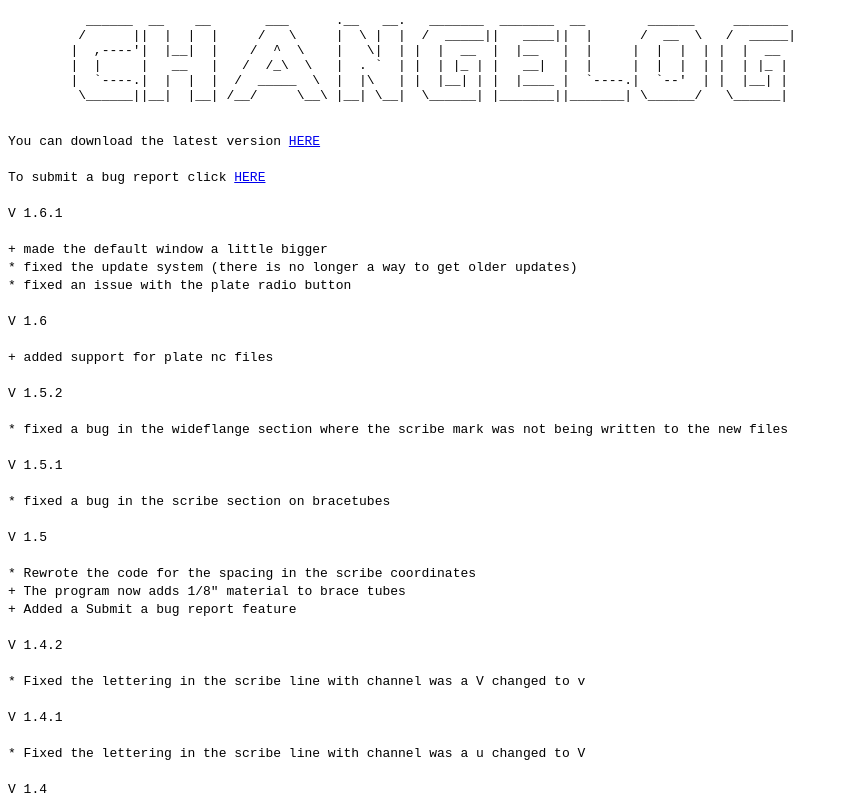
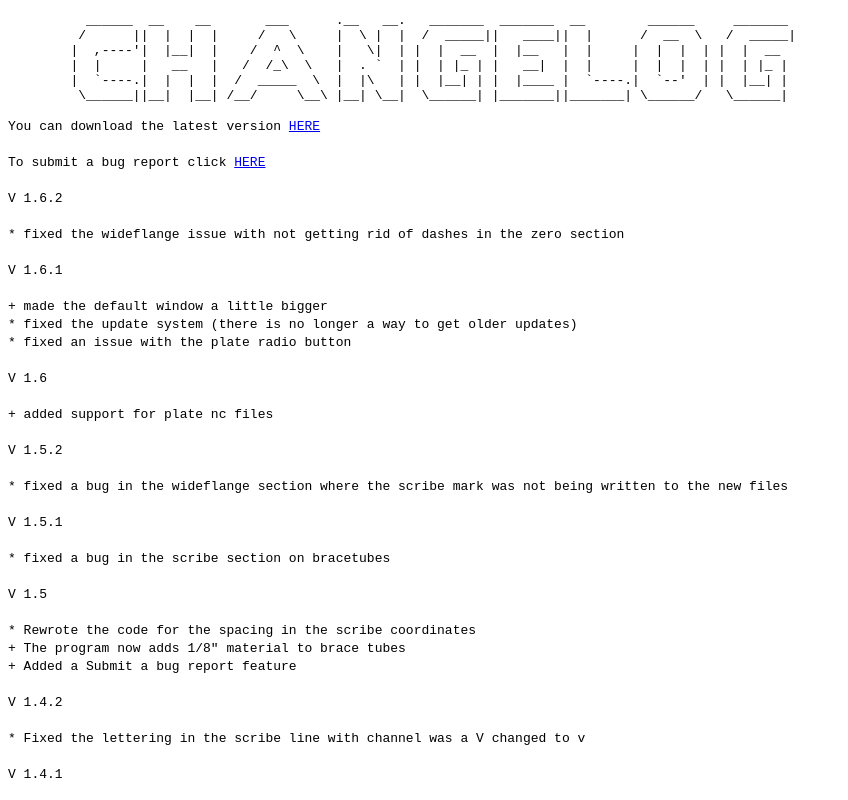
Before and after one commit to glitchedmob/Nc-File-Fix, a plain HTML site: page index.html in a window 1280 px wide. Shown: the top 800 px of the page, without its empty margins (0-848 px from the left). Drawn offline with Linux system fonts and the light colour scheme.

Commit message:
V 1.6.2
Fixed an issue in the wideflange section not getting rid of dashes in
the zero section

```diff
--- a/index.html
+++ b/index.html
@@ -12,13 +12,20 @@
 	|  |     |   __   |   /  /_\  \   |  . `  | |  | |_ | |   __|  |  |     |  |  |  | |  | |_ |
 	|  `----.|  |  |  |  /  _____  \  |  |\   | |  |__| | |  |____ |  `----.|  `--'  | |  |__| |
 	 \______||__|  |__| /__/     \__\ |__| \__|  \______| |_______||_______| \______/   \______|
- </pre>
+</pre>
 
- <code>You can download the latest version <a href="https://github.com/glitchedmob/Nc-File-Fix1/blob/master/NcFileFixTest.exe?raw=true">HERE</a></code><br><br>
+<code>You can download the latest version <a href="https://github.com/glitchedmob/Nc-File-Fix1/blob/master/NcFileFixTest.exe?raw=true">HERE</a></code><br><br>
 
- <code>To submit a bug report click <a href="https://docs.google.com/forms/d/1BHuT53DSGByIAPGKb12ciD5mbEY3Fr3bS53C0E-yFNc/viewform?usp=send_form">HERE</a></code><br><br>
+<code>To submit a bug report click <a href="https://docs.google.com/forms/d/1BHuT53DSGByIAPGKb12ciD5mbEY3Fr3bS53C0E-yFNc/viewform?usp=send_form">HERE</a></code><br><br>
 
- <code>V 1.6.1<br><br></code>
+<code>V 1.6.2<br><br></code>
+
+<code>
+  * fixed the wideflange issue with not getting rid of dashes in the zero section<br><br>
+
+</code>
+
+<code>V 1.6.1<br><br></code>
 
 <code>
   + made the default window a little bigger<br>
```
Also changed, not shown: 8 other files.
